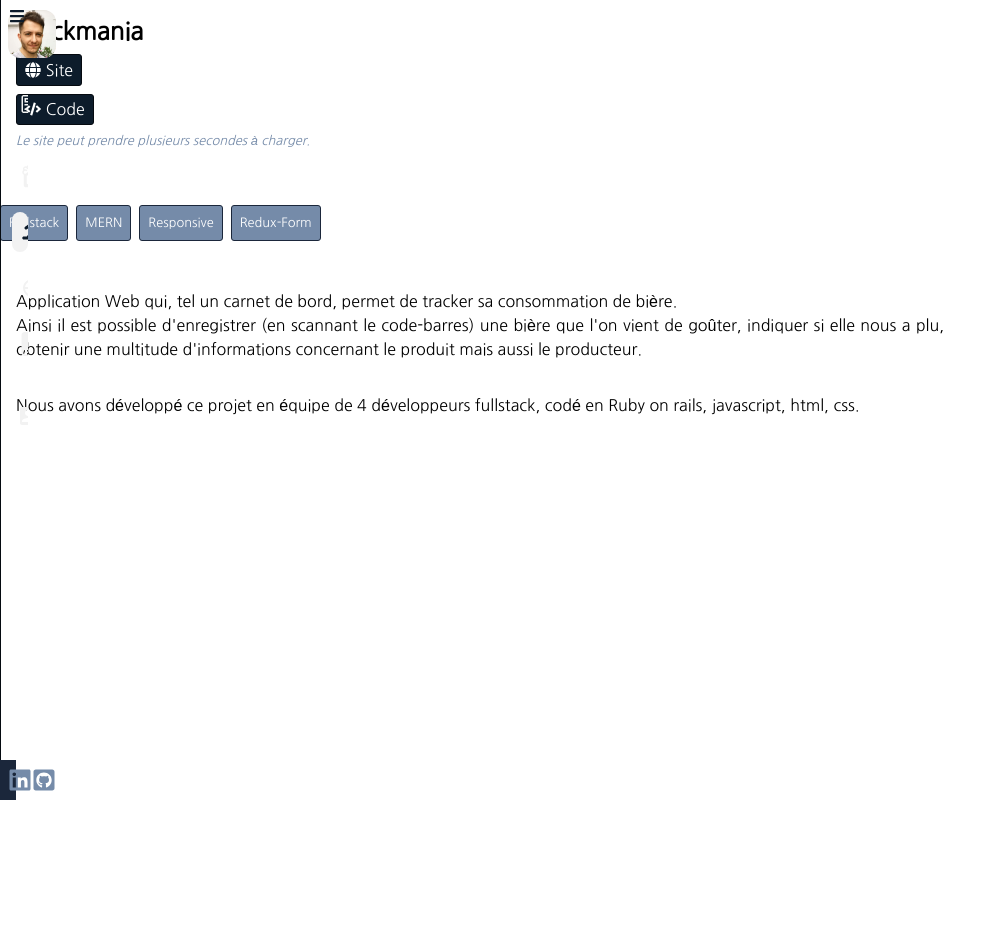
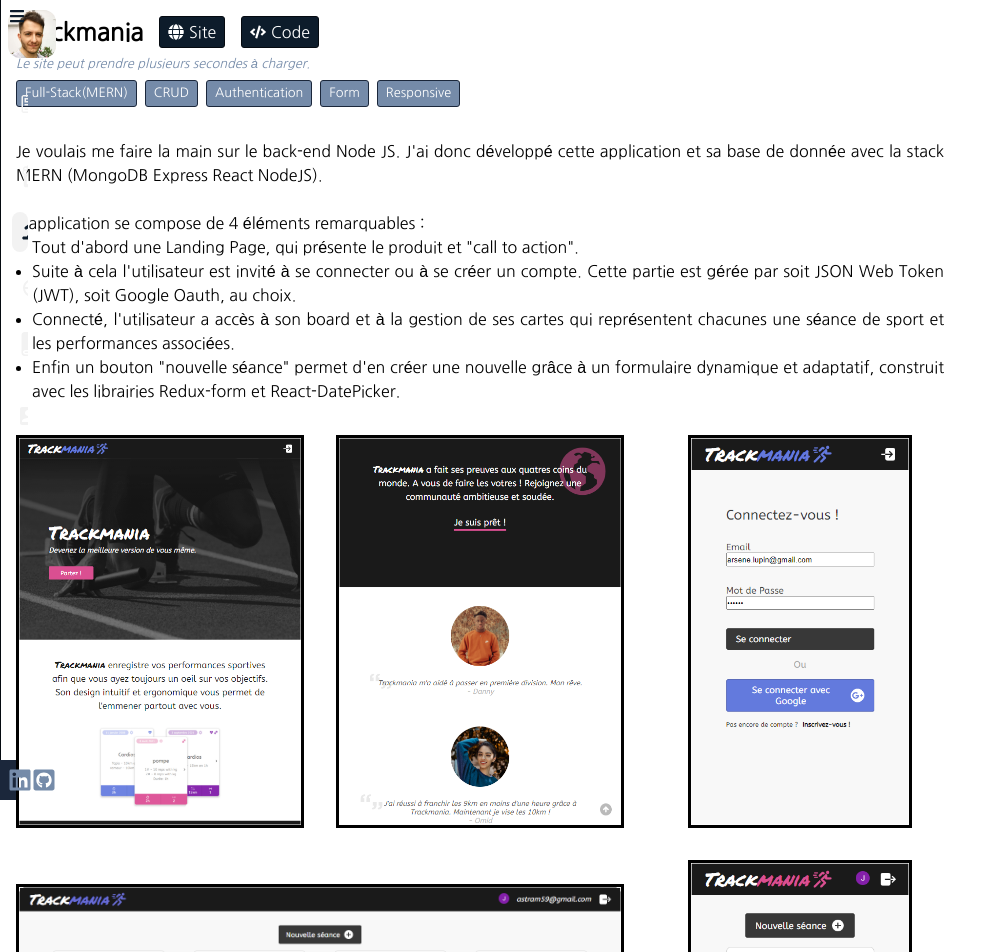
Before and after one commit to Mordhin/portfoliov3, a React (Create React App) app: page /trackmania in a window 1280 px wide. Shown: the top 952 px of the page, without its empty margins (0-1007 px from the left). Before the commit the page ends 800 px from the top, so only its background shows below. Built offline with nearby package versions, Linux system fonts and the light colour scheme.

Commit message:
pokedex and trackmania pages done

```diff
--- a/src/components/pages/Pokedex.js
+++ /dev/null
@@ -1,57 +0,0 @@
-import { Fade } from "react-awesome-reveal";
-import { FaGlobe, FaCode } from "react-icons/fa";
-import Tag from "./tags/Tag";
-
-export const Pokedex = () => {
-  return (
-    <Fade duration={500}>
-      <div className="project_header">
-        <div>
-          <h2>Pokedex</h2>
-          <a href="#"><FaGlobe />Site</a>
-          <a href="#"><FaCode />Code</a>
-        </div>
-        <p>
-          Le site peut prendre plusieurs secondes à charger.
-        </p>
-      </div>
-      <div className="project_grid">
-        <div className="large_photo row2photo"></div>
-        <div className="tags">
-          <Tag>Front-End</Tag>
-          <Tag>React/Redux</Tag>
-          <Tag>Styled-Components</Tag>
-          <Tag>API</Tag>
-          <Tag>Responsive</Tag>
-        </div>
-        <div className="small_photo row4photo"></div>
-        <div className="project_text row4text">
-        <p>
-          Cette application permet de rechercher un Pokémon et les informations
-          qui le concerne.
-          <br />
-          L'objectif derrière ce projet était de me faire la main avec React et
-          la gestion d'une API (
-          <a href="https://pokeapi.co/" target="blank">
-            PokeAPI.co
-          </a>
-          ). J'en ai également profité pour y intégrer un store Redux, afin
-          d'expérimenter également cette bibliothèque.
-          <br />
-          J'ai fait le choix de PokeAPI car c'est une API gratuite et très riche
-          en data. De plus la diversité colorée des pokémons m'a permis de me
-          faire plaisir sur le style.
-        </p>
-        </div>
-        <div className="project_text row5text">
-        <p>
-          J'ai développé ce projet sous React JS, Redux. J'ai géré le style avec
-          la bibliothèque Styled-Components (CSS-in-JS).
-        </p>
-        </div>
-        <div className="small_photo row5photo"></div>
-        <div className="large_photo row6photo"></div>
-      </div>
-    </Fade>
-  )
-};
--- a/src/components/pages/index.scss
+++ b/src/components/pages/index.scss
@@ -1,4 +1,4 @@
 @import "./presentation/Presentation.scss";
 @import "./presentation/Language.scss";
-@import "./hops/Hops.scss";
+@import "./projects/Projects.scss";
 @import "./tags/Tag.scss";
--- a/src/components/pages/presentation/Language.scss
+++ b/src/components/pages/presentation/Language.scss
@@ -46,3 +46,7 @@
   background: #277da1;
 
 }
+
+.NodeJS {
+  background: #90be6d;
+}
--- a/src/components/pages/presentation/Presentation.js
+++ b/src/components/pages/presentation/Presentation.js
@@ -1,7 +1,7 @@
 import photo from "../../../assets/pp.jpg";
 import { Language } from "./Language";
 import { FaGraduationCap, FaLaptop, FaPencilAlt } from "react-icons/fa";
-import { SiReact, SiRedux, SiJavascript, SiRuby, SiHtml5, SiCss3 } from "react-icons/si";
+import { SiReact, SiRedux, SiJavascript, SiRuby, SiHtml5, SiCss3, SiNodeDotJs } from "react-icons/si";
 import { Fade } from "react-awesome-reveal";
 
 export const Presentation = () => {
@@ -25,9 +25,10 @@
             <Language label='React'><SiReact /></Language>
             <Language label='Redux'><SiRedux /></Language>
             <Language label='JS'><SiJavascript /></Language>
-            <Language label='Rails'><SiRuby /></Language>
             <Language label='HTML'><SiHtml5 /></Language>
             <Language label='CSS'><SiCss3 /></Language>
+            <Language label='NodeJS'><SiNodeDotJs /></Language>
+            <Language label='Rails'><SiRuby /></Language>
           </div>
         </div>
         <div className='skills card'>
--- a/src/components/pages/presentation/Presentation.scss
+++ b/src/components/pages/presentation/Presentation.scss
@@ -45,6 +45,9 @@
   border: 1px solid hsl(214, 23%, 56%, .2);
   border-radius: 3px;
   margin: 2rem 2rem 0 2rem;
+  h3 svg {
+    margin-right: 0.5rem;
+  }
 }
 
 .presentationText {
--- a/src/components/pages/Portfolio.js
+++ b/src/components/pages/projects/Portfolio.js
@@ -1,6 +1,6 @@
 import { Fade } from "react-awesome-reveal";
 import { FaGlobe, FaCode } from "react-icons/fa";
-import Tag from "./tags/Tag";
+import Tag from "../tags/Tag";
 
 export const Portfolio = () => {
   return (
--- a/src/components/pages/hops/Hops.scss
+++ b/src/components/pages/projects/Projects.scss
@@ -102,6 +102,22 @@
   }
 }
 
+.tablet_photo {
+  width: 100%;
+  display: flex;
+  padding: 1rem;
+  img {
+    border: 3px solid black;
+    width: 100%;
+  }
+  grid-column: span 1;
+  @media screen and (max-width: 799px) {
+    grid-column: 1/4;
+    width: 100%;
+    margin: 0 auto;
+  }
+}
+
 .project_text {
   width: 100%;
   /* background: lightsalmon; */
@@ -114,4 +130,7 @@
   @media screen and (max-width: 799px) {
     grid-column: 1/4;
   }
+  li {
+    margin-left: 1rem;
+  }
 }
--- /dev/null
+++ b/src/components/pages/projects/Trackmania.js
@@ -0,0 +1,73 @@
+import { Fade } from "react-awesome-reveal";
+import { FaGlobe, FaCode } from "react-icons/fa";
+import Tag from "../tags/Tag";
+import home1 from "../../../assets/trackmania/home1.png";
+import home2 from "../../../assets/trackmania/home2.png";
+import board from "../../../assets/trackmania/board.png";
+import boardMobile from "../../../assets/trackmania/boardMobile.png";
+import form from "../../../assets/trackmania/form.png";
+import signin from "../../../assets/trackmania/signin.png";
+
+export const Trackmania = () => {
+  return (
+    <>
+      <div className="project_header">
+        <Fade left>
+          <div className="flex">
+            <h2>Trackmania</h2>
+            <a href="https://jctrackmania.herokuapp.com"><FaGlobe />Site</a>
+            <a href="https://github.com/Mordhin/trackmania"><FaCode />Code</a>
+          </div>
+          <p>
+            Le site peut prendre plusieurs secondes à charger.
+          </p>
+          <div className="tags">
+            <Tag>Full-Stack(MERN)</Tag>
+            <Tag>CRUD</Tag>
+            <Tag>Authentication</Tag>
+            <Tag>Form</Tag>
+            <Tag>Responsive</Tag>
+          </div>
+        </Fade>
+      </div>
+      <Fade left>
+        <div className="project_grid">
+          <div className="project_text">
+            <p>
+              Je voulais me faire la main sur le back-end Node JS.
+              J'ai donc développé cette application et sa base de donnée avec la stack MERN (MongoDB Express React NodeJS).
+            </p>
+            <br/>
+            <p>
+              <ul>
+                L'application se compose de 4 éléments remarquables :
+                <li>Tout d'abord une Landing Page, qui présente le produit et "call to action".</li>
+                <li>Suite à cela l'utilisateur est invité à se connecter ou à se créer un compte. Cette partie est gérée par soit JSON Web Token (JWT), soit Google Oauth, au choix.</li>
+                <li>Connecté, l'utilisateur a accès à son board et à la gestion de ses cartes qui représentent chacunes une séance de sport et les performances associées.</li>
+                <li>Enfin un bouton "nouvelle séance" permet d'en créer une nouvelle grâce à un formulaire dynamique et adaptatif, construit avec les librairies Redux-form et React-DatePicker.</li>
+              </ul>
+            </p>
+          </div>
+          <div className="tablet_photo">
+            <img src={home1} alt="home page"/>
+          </div>
+          <div className="tablet_photo">
+            <img src={home2} alt="home page bis"/>
+          </div>
+          <div className="small_photo">
+            <img src={signin} alt="signin page"/>
+          </div>
+          <div className="large_photo">
+            <img src={board} alt="board page"/>
+          </div>
+          <div className="small_photo">
+            <img src={boardMobile} alt="board mobile"/>
+          </div>
+          <div className="tablet_photo">
+            <img src={form} alt="new session form"/>
+          </div>
+        </div>
+      </Fade>
+    </>
+  )
+};
--- a/src/components/pages/trackmania/Trackmania.js
+++ /dev/null
@@ -1,49 +0,0 @@
-import { Fade } from "react-awesome-reveal";
-import { FaGlobe, FaCode } from "react-icons/fa";
-import Tag from "../tags/Tag";
-
-export const Trackmania = () => {
-  return (
-    <Fade>
-      <div className="project_header">
-        <div>
-          <h2>Trackmania</h2>
-          <a href="#"><FaGlobe />Site</a>
-          <a href="#"><FaCode />Code</a>
-        </div>
-        <p>
-          Le site peut prendre plusieurs secondes à charger.
-        </p>
-      </div>
-      <div className="project_grid">
-        <div className="large_photo row2photo"></div>
-        <div className="tags">
-          <Tag>Fullstack</Tag>
-          <Tag>MERN</Tag>
-          <Tag>Responsive</Tag>
-          <Tag>Redux-Form</Tag>
-        </div>
-        <div className="small_photo row4photo"></div>
-        <div className="project_text row4text">
-        <p>
-          Application Web qui, tel un carnet de bord, permet de tracker sa
-          consommation de bière.
-          <br />
-          Ainsi il est possible d'enregistrer (en scannant le code-barres) une
-          bière que l'on vient de goûter, indiquer si elle nous a plu, obtenir
-          une multitude d'informations concernant le produit mais aussi le
-          producteur.
-        </p>
-        </div>
-        <div className="project_text row5text">
-        <p>
-          Nous avons développé ce projet en équipe de 4 développeurs fullstack,
-          codé en Ruby on rails, javascript, html, css.
-        </p>
-        </div>
-        <div className="small_photo row5photo"></div>
-        <div className="large_photo row6photo"></div>
-      </div>
-    </Fade>
-  )
-};
```
Also changed, not shown: src/components/pages/index.js (+4 -4 lines), src/components/pages/projects/Pokedex.js (added, +66 -0 lines), src/components/pages/projects/Hops.js (renamed from src/components/pages/hops/Hops.js).
